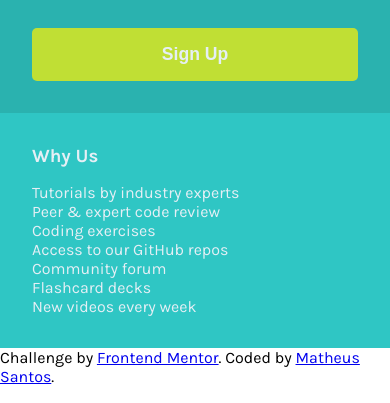
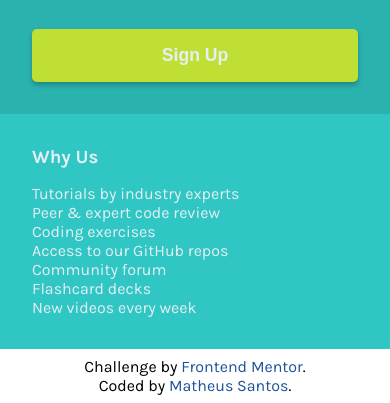
Before and after one commit to matheusg18/single-price-grid-component, a plain HTML site: page index.html in a window 390 px wide. Shown: the part 445-848 px from the top of the page. Drawn offline with Linux system fonts and the light colour scheme.

Commit message:
Finaliza os estilos mobile do desafio

```diff
--- a/index.html
+++ b/index.html
@@ -11,7 +11,7 @@
       href="https://fonts.googleapis.com/css2?family=Karla:wght@400;700&display=swap"
       rel="stylesheet"
     />
-    <link rel="stylesheet" href="index.css">
+    <link rel="stylesheet" href="index.css" />
   </head>
   <body>
     <section class="container">
@@ -42,12 +42,12 @@
         </ul>
       </div>
     </section>
-    <footer>
-      <p class="attribution">
+    <footer class="attribution">
+      <p>
         Challenge by
         <a href="https://www.frontendmentor.io?ref=challenge" target="_blank">Frontend Mentor</a>.
-        Coded by <a href="https://github.com/matheusg18">Matheus Santos</a>.
       </p>
+      <p>Coded by <a href="https://github.com/matheusg18">Matheus Santos</a>.</p>
     </footer>
   </body>
 </html>
--- a/sass/_components.scss
+++ b/sass/_components.scss
@@ -12,6 +12,7 @@
   border: none;
   outline: none;
   color: $font-white;
+  cursor: pointer;
   background-color: $secondary-color;
   padding: 1rem;
   font: {
@@ -20,4 +21,20 @@
   }
   border-radius: 5px;
   width: 100%;
+  box-shadow: 0 3px 5px rgba($color: #000000, $alpha: 0.25);
+
+  &:hover {
+    background-color: darken($color: $secondary-color, $amount: 5%);
+    transform: scale(1.01);
+  }
 }
+
+.attribution {
+  text-align: center;
+  margin: space(1);
+
+  a {
+    color: #1b5299;
+    text-decoration: none;
+  }
+}
--- a/sass/index.scss
+++ b/sass/index.scss
@@ -23,6 +23,7 @@
 .subscription {
   background-color: $primary-color;
   color: $font-white;
+  border-top: 1px solid rgba($color: darken($primary-color, 10%), $alpha: 0.25);
 
   h3 {
     margin-bottom: space(3);
```
Also changed, not shown: index.css, 1 other file.
